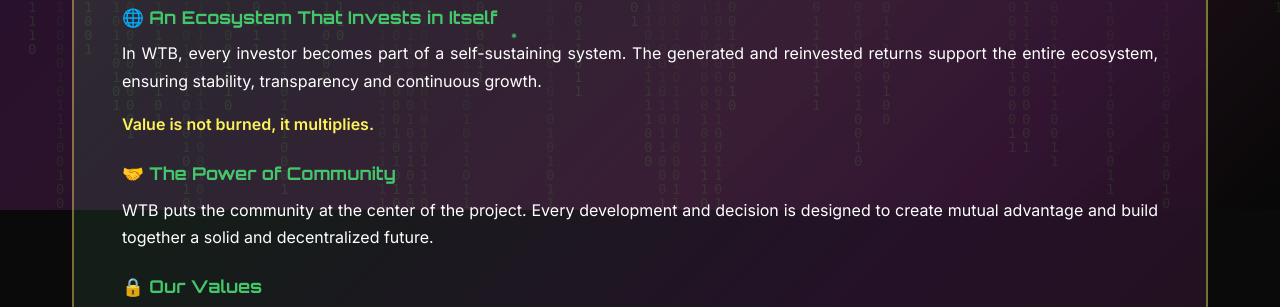
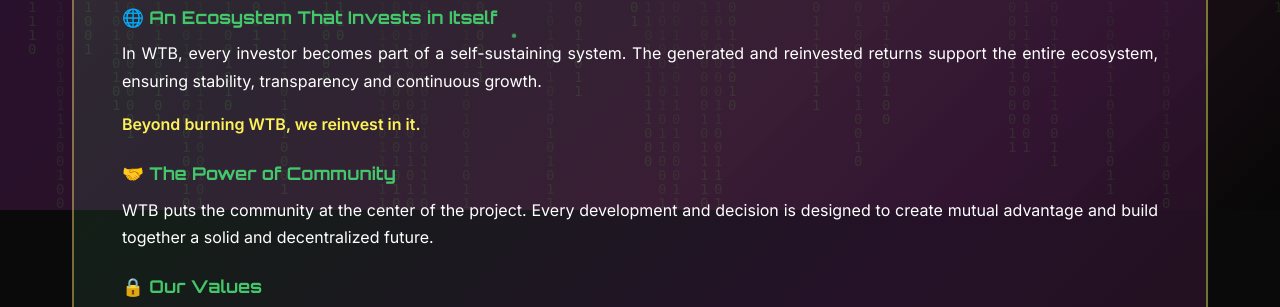
Before and after one commit to Vincenzo-Pennacchio/wtb-website, a PHP site: page / in a window 1280 px wide, after a click that opens the changed part. Shown: the part 2647-2954 px from the top of the page. Run offline with PHP 8.4, Linux system fonts and the light colour scheme.

Commit message:
Update ecosystem description to emphasize reinvestment strategy

```diff
--- a/index.php
+++ b/index.php
@@ -281,7 +281,7 @@
             <h5>🌐 An Ecosystem That Invests in Itself</h5>
             <p>In WTB, every investor becomes part of a self-sustaining system. The generated and reinvested returns support the entire ecosystem, ensuring stability, transparency and continuous growth.</p>
 
-            <p><strong>Value is not burned, it multiplies.</strong></p>
+            <p><strong>Beyond burning WTB, we reinvest in it.</strong></p>
 
             <h5>🤝 The Power of Community</h5>
             <p>WTB puts the community at the center of the project. Every development and decision is designed to create mutual advantage and build together a solid and decentralized future.</p>
```
